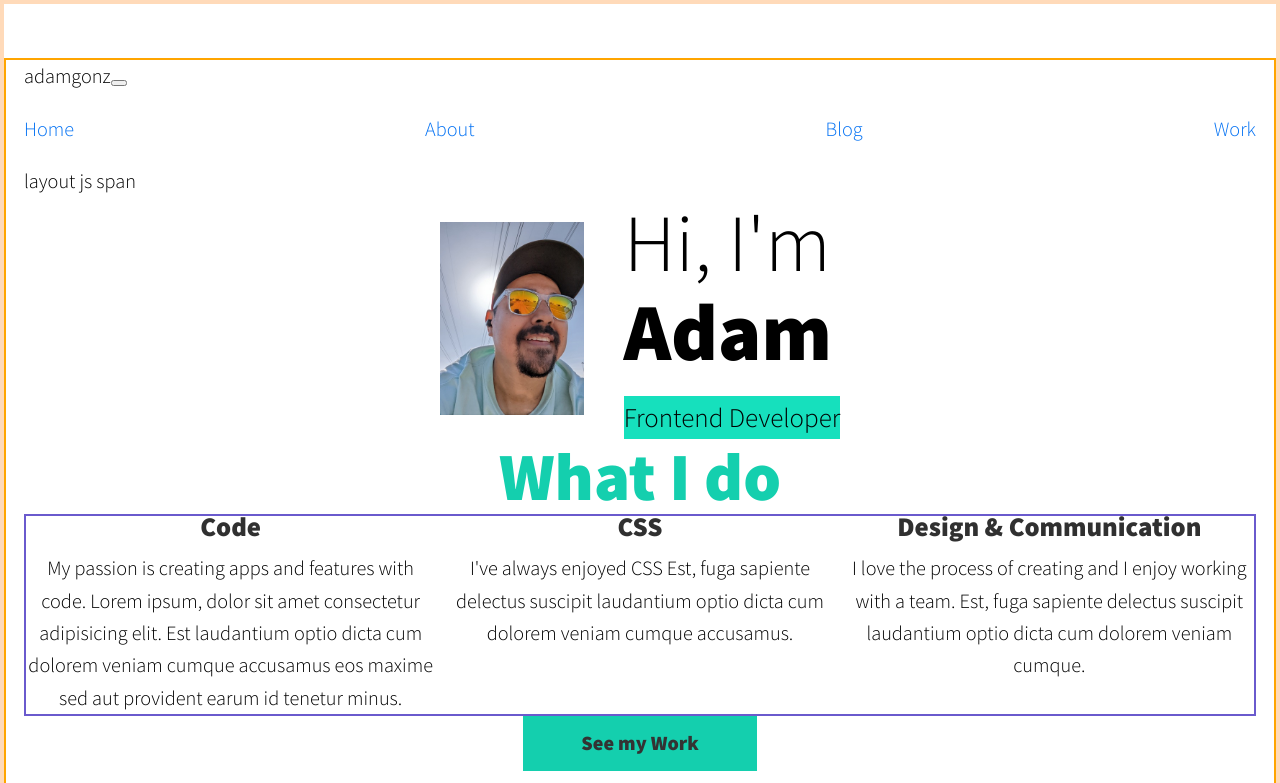
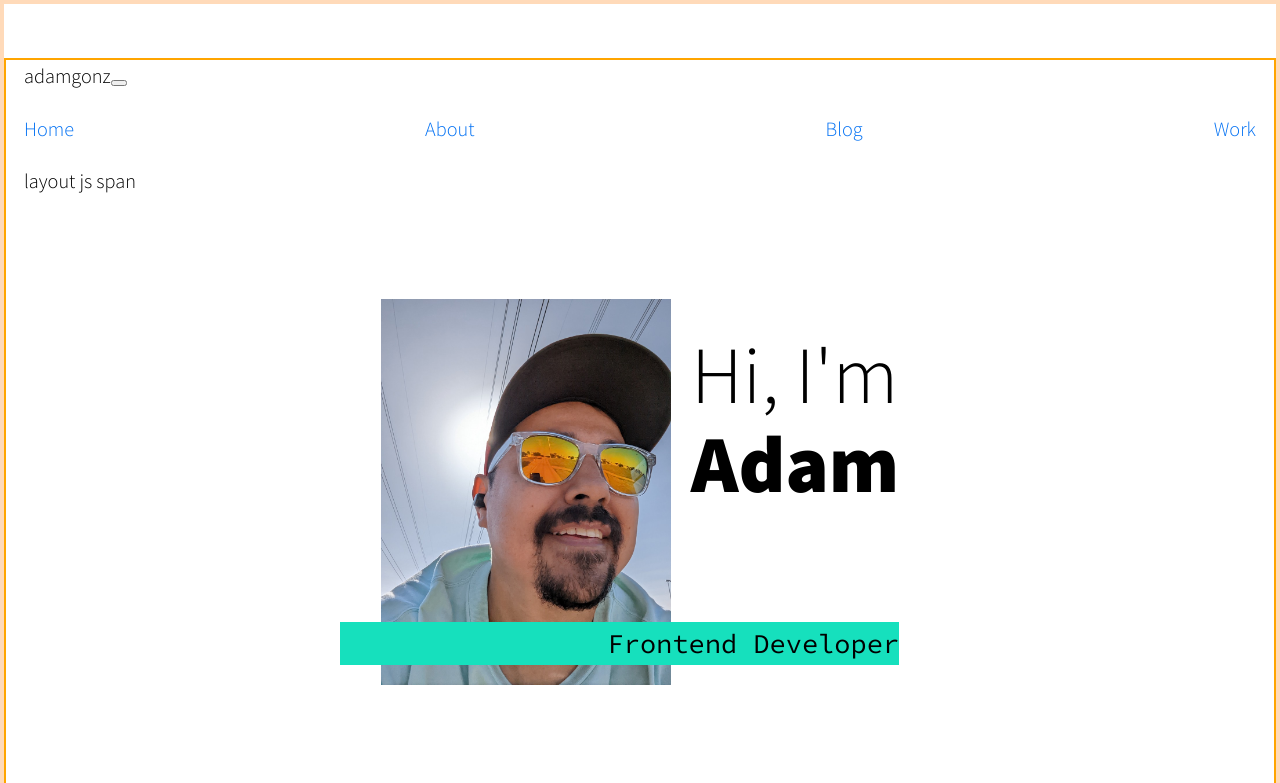
Before and after one commit to adamgonzls/portfolio-v2.5, a Next.js app: page / in a window 1280 px wide. Shown: the top 783 px of the page. Built offline with nearby package versions, Linux system fonts and the light colour scheme; no server answers.

Commit message:
content: add content, further styling

```diff
--- a/components/Intro.js
+++ b/components/Intro.js
@@ -7,7 +7,17 @@ export default function Intro() {
 
   return (
     <section className={styles.introContainer}>
-      <div className={styles.introImageContainer}>
+      <h1 className={styles.introCopyHeader}>
+        Hi, I'm <br />
+        <strong>Adam</strong>
+      </h1>
+      <p className={styles.introCopySubtitle}>Frontend Developer</p>
+      <img
+        className={styles.introImage}
+        src="/images/2022-04-adam-bike-glasses-1000.jpeg"
+        alt=""
+      />
+      {/* <div className={styles.introImageContainer}>
         <Image
           priority
           src="/images/2022-04-adam-bike-glasses-400x534.jpeg"
@@ -18,14 +28,7 @@ export default function Intro() {
           objectFit="contain"
           alt={name}
         />
-      </div>
-      <div className="introCopy">
-        <h1 className={styles.introCopyHeader}>
-          Hi, I'm <br />
-          <strong>Adam</strong>
-        </h1>
-        <p className={styles.introCopySubtitle}>Frontend Developer</p>
-      </div>
+      </div> */}
     </section>
   )
 }
--- a/components/intro.module.css
+++ b/components/intro.module.css
@@ -1,23 +1,63 @@
 .introContainer {
-  display: flex;
-  justify-content: center;
-  align-items: center;
-  gap: 40px;
+
 }
-
 
 .introImageContainer {
   width: 144px;
   height: 200px;
+  /* max-width: 100%; */
   position: relative;
 }
 
+.introCopyHeader,
+.introCopySubtitle {
+  margin-bottom: .75em;
+}
+
 .introCopyHeader {
-  margin-bottom: .25em;
   font-weight: var(--fw-reg);
 }
 
 .introCopySubtitle {
   font-size: var(--fs-h3);
+  font-family: var(--ff-secondary);
   background: var(--accent-color);
 }
+
+@media screen and (min-width: 31em) {
+  .introContainer {
+    /* display: flex;
+    justify-content: center;
+    align-items: center;
+    gap: 40px; */
+    margin-right: auto;
+    margin-left: auto;
+    display: grid;
+    width: min-content;
+    grid-template-areas:
+      "img title"
+      "img subtitle";
+    grid-template-columns: min-content max-content;
+    gap: 1em;
+  }
+
+  .introImage {
+    grid-area: img;
+    min-width: 290px;
+  }
+
+  .introCopyHeader {
+    align-self: center;
+    margin-bottom: 0;
+  }
+
+  .introCopySubtitle {
+    align-self: end;
+    grid-column: -1/1;
+    grid-row: 2;
+    text-align: right;
+    position: relative;
+    left: -1.5em;
+    width: calc(100% + 1.5em);
+  }
+}
--- a/styles/globals.css
+++ b/styles/globals.css
@@ -81,6 +81,10 @@ h3 {
   font-size: var(--fs-h3);
 }
 
+section {
+  padding: 5em 2em;
+}
+
 p {
   margin: 0;
   font-family: var(--ff-primary);
```
Also changed, not shown: public/images/2022-04-adam-bike-glasses-1000.jpeg (added), public/images/2022-04-adam-bike-glasses.jpeg (added).
